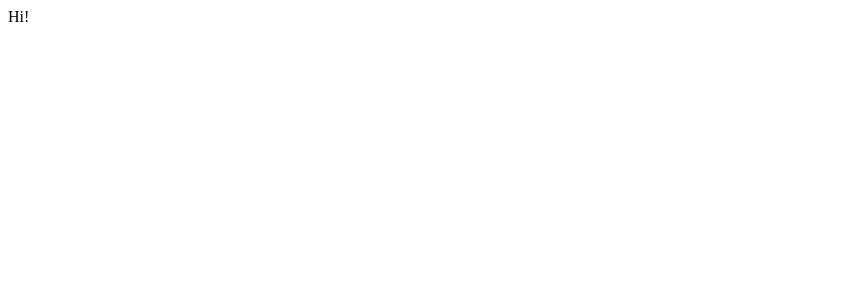
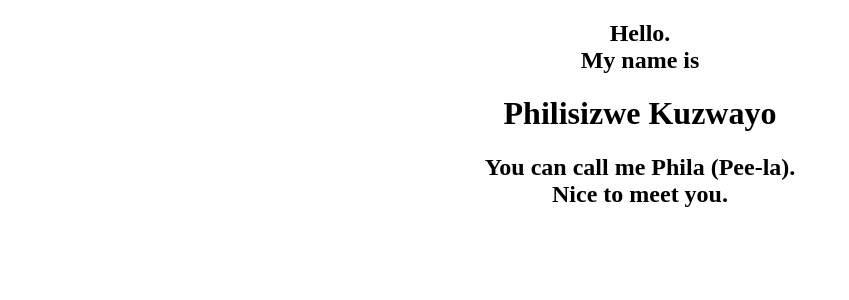
Before and after one commit to PKuzi01/portfolio-ppk, a React (Vite) app: page / in a window 1280 px wide. Shown: the top 300 px of the page, without its empty margins (0-849 px from the left). Built offline with nearby package versions, Linux system fonts and the light colour scheme.

Commit message:
Hero structure

```diff
--- a/src/App.jsx
+++ b/src/App.jsx
@@ -1,9 +1,10 @@
-import React from 'react'
+import React from 'react';
+import Hero from "./Hero";
 
 
 function App() {
   return (
-    <>Hi!</>
+    <Hero />
   )
 }
 
--- /dev/null
+++ b/src/Hero.css
@@ -0,0 +1,3 @@
+.hero {
+    text-align: center;
+}
--- /dev/null
+++ b/src/Hero.jsx
@@ -0,0 +1,22 @@
+import React from "react";
+import './Hero.css';
+
+function Hero() {
+    return (
+        <div className="hero">
+            <h2>
+                Hello.
+                <br />
+                My name is
+            </h2>
+            <h1>Philisizwe Kuzwayo</h1>
+            <h2>
+                You can call me Phila (Pee-la).
+                <br />
+                Nice to meet you.
+            </h2>
+        </div>
+    )
+}
+
+export default Hero
```
